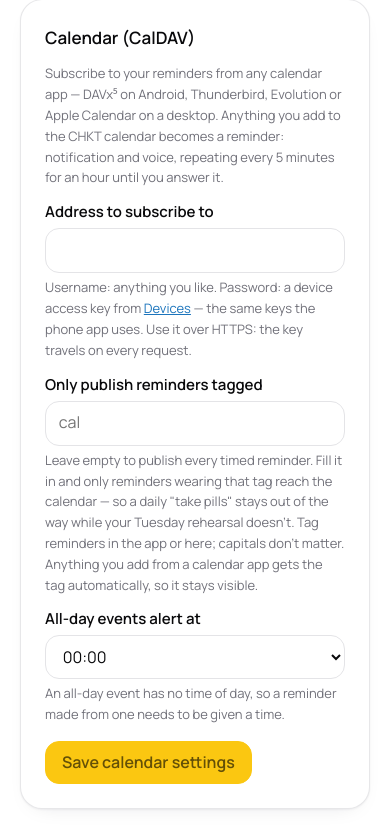
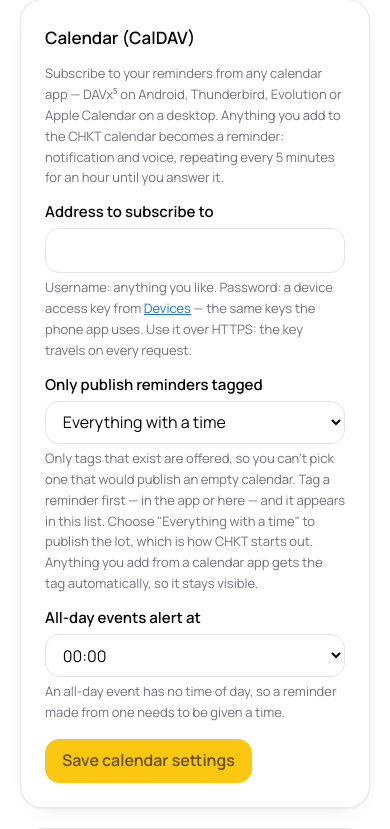
Before and after one commit to lightmorphic/chkt-server, a Flask app: template app/templates/settings.html in a window 390 px wide. Shown: the part 1545-2374 px from the top of the page. Run offline with Flask 3, Linux system fonts and the light colour scheme; the template is opened without the code that fills it, so the values that code supplies are empty; parts of the project's set-up code (start-up, migrations or seed data) failed here and were passed over.

Commit message:
1.1.20: lowercase tags, chips with autocomplete, and a calendar tag you pick
Case in tags was only ever a way to end up with "Cal" and "cal": two tags
that read identically in a list and behave differently everywhere else.
They are lowercase now, decided in one place that every write passes
through, with existing rows tidied on upgrade and marked changed so phones
pull the tidy version instead of pushing the old one back.

The tag box suggests what you already have and turns picks into chips; a
word that isn't a tag yet takes a deliberate click, so a typo can't become
a tag by accident. It degrades to the plain comma-separated input with no
JavaScript.

And the calendar tag is now chosen from the tags that exist rather than
typed, which is 1.1.19 done from the right end: naming a tag nothing wore
published an empty calendar and looked like a bug.

Co-Authored-By: Claude Opus 5 <noreply@anthropic.com>

```diff
--- a/app/api.py
+++ b/app/api.py
@@ -98,7 +98,7 @@ def _existing(table, record_id):
 def _reminder_from_json(o):
     try:
         return {
-            "id": str(o["id"]), "tags": str(o.get("tags") or ""),
+            "id": str(o["id"]), "tags": store.normalize_tags(o.get("tags") or ""),
             "title": str(o["title"]), "notes": str(o.get("notes") or ""),
             "due_at": int(o["dueAt"]) if o.get("dueAt") is not None else None,
             # None means the app never mentioned it. An app from before
--- a/app/caldav.py
+++ b/app/caldav.py
@@ -451,8 +451,8 @@ def _put(rid, existing):
     # An event created in a calendar app has to keep showing there. With a
     # tag filter set it wouldn't, unless it wears the tag.
     tag = _calendar_tag()
-    if tag and tag.casefold() not in [t.casefold() for t in store.tag_list(record)]:
-        record["tags"] = ", ".join(filter(None, [record.get("tags", ""), tag]))
+    if tag and tag.lower() not in store.tag_list(record):
+        record["tags"] = store.normalize_tags(record.get("tags", "") + ", " + tag)
     record["deleted_at"] = None
     record["updated_at"] = now
     store.upsert_reminder(record)
--- a/app/db.py
+++ b/app/db.py
@@ -95,6 +95,11 @@ MIGRATIONS = [
     # Reminders gained a length so they can be published to a calendar as a
     # block rather than a moment. 0 — every existing reminder — is a moment.
     "ALTER TABLE reminders ADD COLUMN duration_minutes INTEGER NOT NULL DEFAULT 0",
+    # Tags became lowercase-only, so "Cal" and "cal" stop being two tags that
+    # read identically. Touch updated_at on the rows that actually change, so
+    # phones pull the tidied version instead of pushing the old one back.
+    "UPDATE reminders SET tags = lower(tags), updated_at = CAST(strftime('%s','now') AS INTEGER) * 1000 "
+    "WHERE tags <> lower(tags)",
 ]
 
 
--- a/app/static/app.js
+++ b/app/static/app.js
@@ -27,6 +27,122 @@
       if (stop) stop.hidden = select.value === "0";
     });
   });
+
+  /* ---- Tags: chips plus autocomplete over the tags that already exist. ----
+     The plain comma-separated input is what the form really submits and what
+     you get with no JavaScript; this replaces it in place. Existing tags are
+     one click. A word that isn't a tag yet takes a deliberate second action,
+     which is what stops "grocries" quietly becoming a tag of its own. */
+  (function () {
+    var field = document.querySelector("[data-tagfield]");
+    if (!field) return;
+    var input = field.querySelector("input[name=tags]");
+    var known = (field.dataset.known || "").split(",")
+      .map(function (t) { return t.trim().toLowerCase(); })
+      .filter(Boolean);
+
+    var tags = splitTags(input.value);
+    // The real value now travels in a hidden twin; the visible box becomes
+    // somewhere to type, and must stop being a form field itself.
+    var store = document.createElement("input");
+    store.type = "hidden";
+    store.name = "tags";
+    field.appendChild(store);
+    input.removeAttribute("name");
+    input.value = "";
+    input.placeholder = "Start typing…";
+
+    var chips = document.createElement("div");
+    chips.className = "tag-chips";
+    field.insertBefore(chips, input);
+    var menu = document.createElement("div");
+    menu.className = "tag-suggestions";
+    field.appendChild(menu);
+
+    function splitTags(raw) {
+      var out = [];
+      (raw || "").split(",").forEach(function (part) {
+        var tag = part.trim().toLowerCase();
+        if (tag && out.indexOf(tag) === -1) out.push(tag);
+      });
+      return out;
+    }
+
+    function render() {
+      store.value = tags.join(", ");
+      chips.textContent = "";
+      tags.forEach(function (tag) {
+        var chip = document.createElement("span");
+        chip.className = "tag-chip";
+        chip.textContent = "#" + tag;
+        var remove = document.createElement("button");
+        remove.type = "button";
+        remove.className = "tag-chip-x";
+        remove.setAttribute("aria-label", "Remove tag " + tag);
+        remove.textContent = "×";
+        remove.addEventListener("click", function () {
+          tags = tags.filter(function (t) { return t !== tag; });
+          render();
+          input.focus();
+        });
+        chip.appendChild(remove);
+        chips.appendChild(chip);
+      });
+      suggest();
+    }
+
+    function add(tag) {
+      tag = (tag || "").trim().toLowerCase();
+      if (tag && tags.indexOf(tag) === -1) tags.push(tag);
+      input.value = "";
+      render();
+    }
+
+    function suggest() {
+      var typed = input.value.trim().toLowerCase();
+      menu.textContent = "";
+      var matches = known.filter(function (tag) {
+        return tags.indexOf(tag) === -1 && (!typed || tag.indexOf(typed) !== -1);
+      }).slice(0, 8);
+
+      matches.forEach(function (tag) {
+        var pick = document.createElement("button");
+        pick.type = "button";
+        pick.className = "tag-suggestion";
+        pick.textContent = "#" + tag;
+        pick.addEventListener("click", function () { add(tag); input.focus(); });
+        menu.appendChild(pick);
+      });
+
+      // Only offered once you've typed something that is genuinely new.
+      if (typed && known.indexOf(typed) === -1 && tags.indexOf(typed) === -1) {
+        var make = document.createElement("button");
+        make.type = "button";
+        make.className = "tag-suggestion tag-suggestion-new";
+        make.textContent = "Add “" + typed + "” as a new tag";
+        make.addEventListener("click", function () { add(typed); input.focus(); });
+        menu.appendChild(make);
+      }
+    }
+
+    input.addEventListener("input", suggest);
+    input.addEventListener("keydown", function (e) {
+      var typed = input.value.trim().toLowerCase();
+      if (e.key === "Enter") {
+        // Enter is a shortcut for a tag that already exists, never a way to
+        // invent one — that stays a deliberate click.
+        e.preventDefault();
+        if (typed && known.indexOf(typed) !== -1) add(typed);
+        return;
+      }
+      if (e.key === "Backspace" && !input.value && tags.length) {
+        tags.pop();
+        render();
+      }
+    });
+
+    render();
+  })();
 
   /* ---- Edit form: show only the controls for the chosen repeat kind. ---- */
   var repeatSelect = document.querySelector("[data-repeat-select]");
--- a/app/static/style.css
+++ b/app/static/style.css
@@ -106,6 +106,27 @@ input, select, textarea {
 }
 textarea { min-height: 6rem; }
 .hint { font-size: 0.8125rem; color: var(--muted-fg); margin: 0.25rem 0 0; }
+
+/* Tag chips and their autocomplete. */
+.tag-chips { display: flex; flex-wrap: wrap; gap: 0.375rem; }
+.tag-chips:not(:empty) { margin-bottom: 0.5rem; }
+.tag-chip {
+  display: inline-flex; align-items: center; gap: 0.25rem;
+  background: var(--accent-container); color: var(--on-accent-container);
+  border-radius: 999px; padding: 0.2rem 0.35rem 0.2rem 0.6rem;
+  font-size: 0.8125rem;
+}
+.tag-chip-x {
+  background: none; border: none; padding: 0 0.25rem; margin: 0;
+  color: inherit; font-size: 1rem; line-height: 1; cursor: pointer;
+}
+.tag-chip-x:hover { border-color: transparent; opacity: 0.7; }
+.tag-suggestions { display: flex; flex-wrap: wrap; gap: 0.375rem; margin-top: 0.5rem; }
+.tag-suggestion {
+  background: var(--muted); border: 1px solid var(--border);
+  border-radius: 999px; padding: 0.2rem 0.7rem; font-size: 0.8125rem;
+}
+.tag-suggestion-new { background: transparent; border-style: dashed; }
 .row { display: flex; gap: 0.75rem; flex-wrap: wrap; align-items: end; }
 .row > * { flex: 1; min-width: 8rem; }
 fieldset { border: 0; padding: 0; margin: 0; }
--- a/app/templates/settings.html
+++ b/app/templates/settings.html
@@ -91,12 +91,19 @@ or rerun <code>deploy.sh</code>. Your data is untouched either way.</p>
       <input type="hidden" name="csrf" value="{{ csrf }}">
       <input type="hidden" name="section" value="calendar">
       <label for="s-caltag">Only publish reminders tagged</label>
-      <input id="s-caltag" type="text" name="calendar_tag" value="{{ calendar_tag }}"
-             placeholder="cal" autocapitalize="off" spellcheck="false">
-      <p class="hint">Leave empty to publish every timed reminder. Fill it in and only
-        reminders wearing that tag reach the calendar — so a daily "take pills" stays out
-        of the way while your Tuesday rehearsal doesn't. Tag reminders in the app or here;
-        capitals don't matter. Anything you add from a calendar app gets the tag
+      <select id="s-caltag" name="calendar_tag">
+        <option value="">Everything with a time</option>
+        {% for t in known_tags %}
+        <option value="{{ t }}" {% if calendar_tag == t %}selected{% endif %}>#{{ t }}</option>
+        {% endfor %}
+        {% if calendar_tag and calendar_tag not in known_tags %}
+        <option value="{{ calendar_tag }}" selected>#{{ calendar_tag }} — no reminders use this</option>
+        {% endif %}
+      </select>
+      <p class="hint">Only tags that exist are offered, so you can't pick one that would
+        publish an empty calendar. Tag a reminder first — in the app or here — and it
+        appears in this list. Choose "Everything with a time" to publish the lot, which is
+        how CHKT starts out. Anything you add from a calendar app gets the tag
         automatically, so it stays visible.</p>
 
       <label for="s-allday">All-day events alert at</label>
--- a/app/update_check.py
+++ b/app/update_check.py
@@ -6,7 +6,7 @@ import threading
 import time
 import urllib.request
 
-VERSION = "1.1.19"
+VERSION = "1.1.20"
 RELEASES_URL = "https://api.github.com/repos/lightmorphic/chkt-server/releases/latest"
 
 _cache = {"checked_at": 0.0, "latest": None}
```
Also changed, not shown: app/store.py (+20 -0 lines), app/templates/edit_reminder.html (+9 -10 lines), app/views.py (+7 -16 lines), tests/test_caldav.py (+40 -10 lines), CHANGELOG.md.
